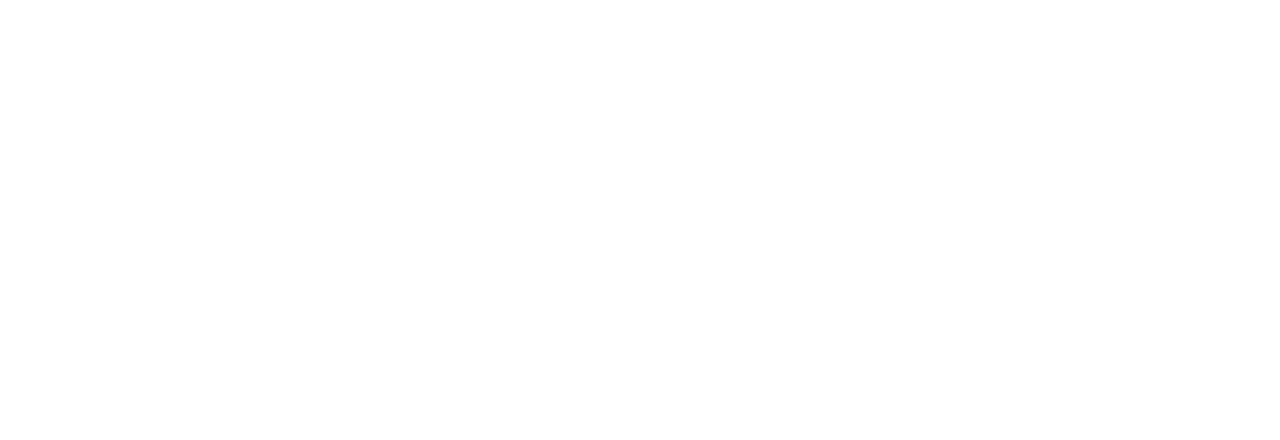
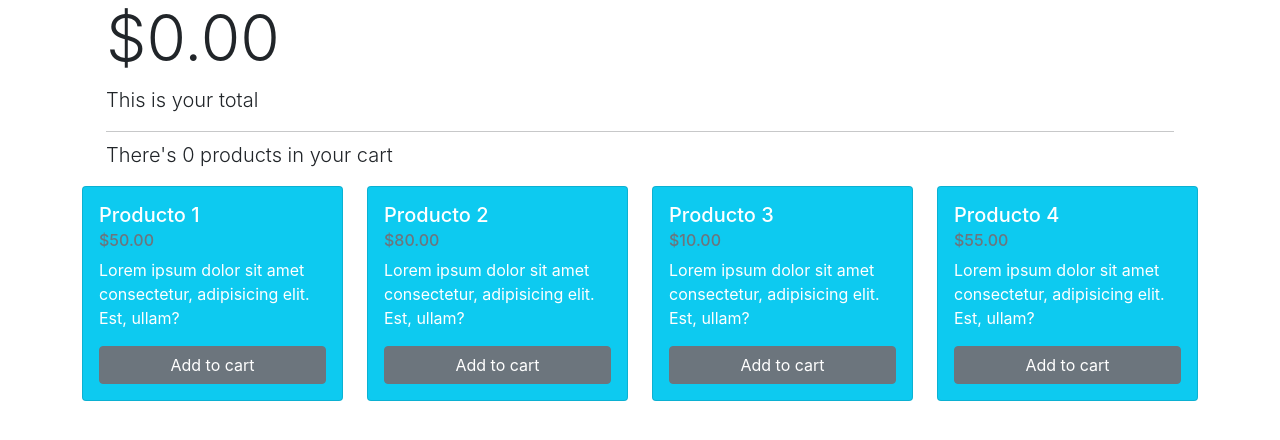
Before and after one commit to karenascencio/React, a React (Create React App) app: page / in a window 1280 px wide. Shown: the top 440 px of the page. Built offline with nearby package versions, Linux system fonts and the light colour scheme.

Commit message:
added shop exercise by Plover

```diff
--- a/package.json
+++ b/package.json
@@ -6,9 +6,12 @@
     "@testing-library/jest-dom": "^5.14.1",
     "@testing-library/react": "^11.2.7",
     "@testing-library/user-event": "^12.8.3",
+    "bootstrap": "^5.1.0",
+    "node-sass": "^6.0.1",
     "react": "^17.0.2",
     "react-dom": "^17.0.2",
     "react-scripts": "4.0.3",
+    "reactstrap": "^8.9.0",
     "web-vitals": "^1.1.2"
   },
   "scripts": {
--- a/src/App.js
+++ b/src/App.js
@@ -1,17 +1,63 @@
-import React, { Component } from 'react'
-import './App.css';
+import { description } from 'commander'
+import React, {useState} from 'react'
+import { Col, Row, Container, Card, Button, CardTitle, CardText, CardSubtitle, Jumbotron } from 'reactstrap'
+import storeData from "./mockData/index"
 
-class App extends Component {
-  constructor(){
-    super()
+console.log(storeData)
+
+const ShoppingItem = ({name, price, description, addingToCart, id}) => {
+  return(
+    <Col>
+      <Card body inverse color="info">
+        <CardTitle tag="h5">{ name }</CardTitle>
+        <CardSubtitle tag="h6" className="mb-2 text-muted"> ${ price }.00</CardSubtitle>
+        <CardText>{ description }</CardText>
+        <Button color="secondary" onClick={addingToCart} data-id={id}>Add to cart</Button>
+      </Card>
+    </Col>
+  )
+}
+
+const App = () => {
+  const { products } = storeData
+  const [cartProducts, setCartProducts] = useState([])
+
+  const addingToCart = event => {
+    const productId = event.target.dataset.id
+    setCartProducts([...cartProducts, products[productId]])
   }
 
-  render(){
-    return(
-      <React.Fragment>
-      </React.Fragment>
-    )
-  }
+  return(
+    <Container>
+      <Row>
+      <Jumbotron fluid>
+        <Container fluid>
+          <h1 className="display-3"> $
+            {
+              cartProducts.reduce( (accum, item) => {
+                return accum += item.price
+              },0)
+            }.00
+          </h1>
+          <p className="lead">This is your total </p>
+          <hr className="my-2" />
+          <p className="lead">There's {cartProducts.length} products in your cart </p>
+        </Container>
+      </Jumbotron>
+      </Row>
+      <Row>
+        {
+          products.map( (item, index) =>
+          <ShoppingItem
+            {...item}
+            addingToCart= {addingToCart}
+            id= {index}
+          />)
+        }
+      </Row>
+    </Container>
+  )
+
 }
 
 export default App;
--- a/src/index.js
+++ b/src/index.js
@@ -1,6 +1,7 @@
 import React from 'react';
 import ReactDOM from 'react-dom';
-import './index.css';
+import 'bootstrap/dist/css/bootstrap.min.css';
+import './index.scss';
 import App from './App';
 import reportWebVitals from './reportWebVitals';
 
--- /dev/null
+++ b/src/mockData/index.js
@@ -0,0 +1,26 @@
+const data = {
+    products:[
+        {
+            name:"Producto 1",
+            price:50,
+            description:"Lorem ipsum dolor sit amet consectetur, adipisicing elit. Est, ullam?"
+        },
+        {
+            name:"Producto 2",
+            price:80,
+            description:"Lorem ipsum dolor sit amet consectetur, adipisicing elit. Est, ullam?"
+        },
+        {
+            name:"Producto 3",
+            price:10,
+            description:"Lorem ipsum dolor sit amet consectetur, adipisicing elit. Est, ullam?"
+        },
+        {
+            name:"Producto 4",
+            price:55,
+            description:"Lorem ipsum dolor sit amet consectetur, adipisicing elit. Est, ullam?"
+        }
+    ]
+}
+
+export default data
```
Also changed, not shown: src/App.scss (line endings or trailing spaces), src/Components/UsersTable/index.js (added), src/index.scss (renamed from src/index.css), 1 other file (tests, documents, lock files or other folders).
